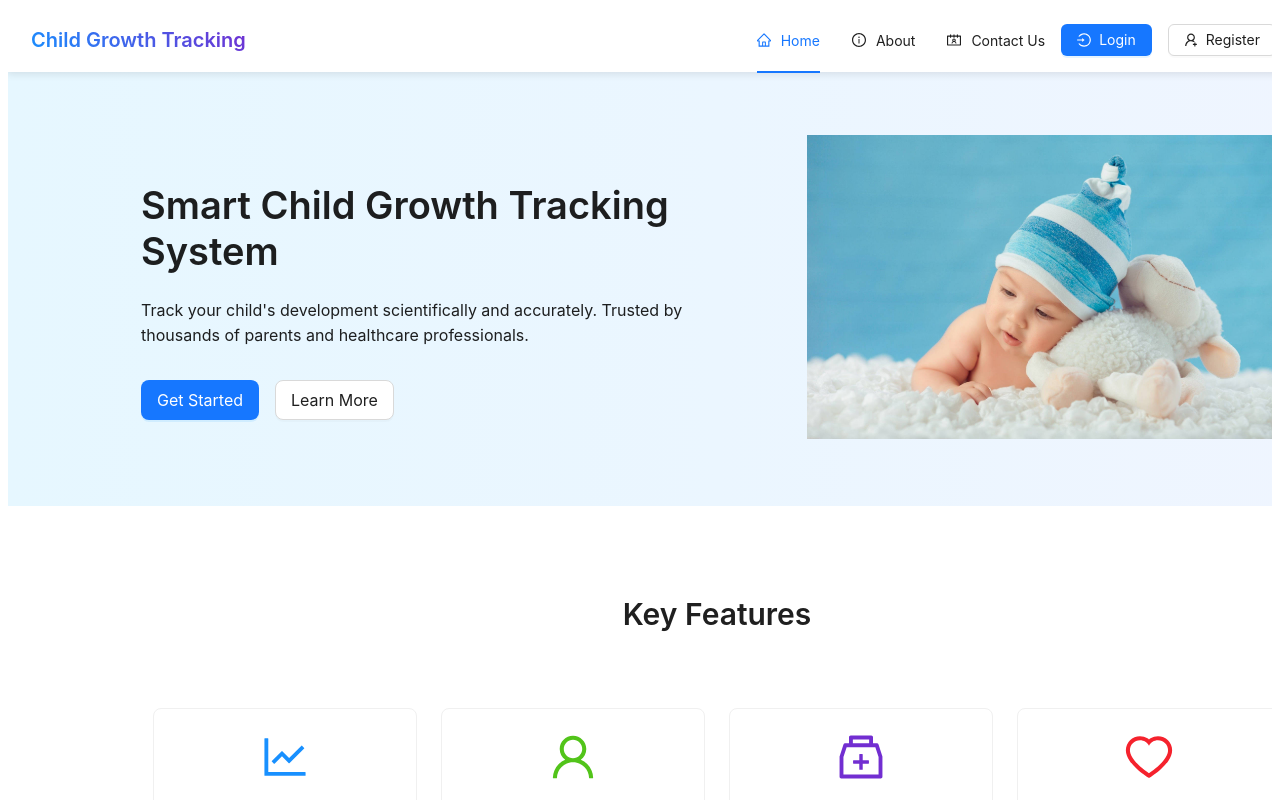
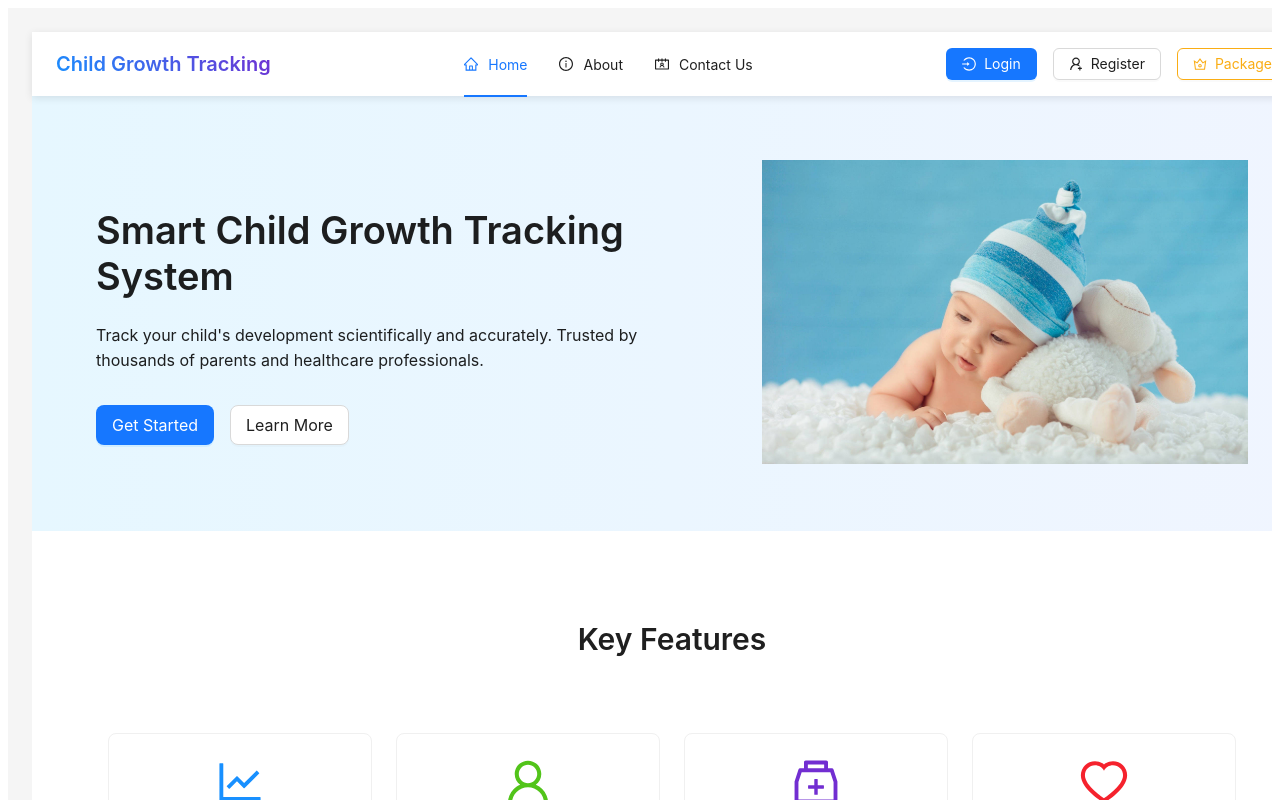
Before and after one commit to tykyfatkie/Spring2025SWP391_SE1842_Group4_FE, a React (Vite) app: page / in a window 1280 px wide. Shown: the top 800 px of the page. Built offline with nearby package versions, Linux system fonts and the light colour scheme.

Commit message:
fix layout

```diff
--- a/src/Pages/Home/GuestHomePage.tsx
+++ b/src/Pages/Home/GuestHomePage.tsx
@@ -35,7 +35,7 @@ const Homepage: React.FC = () => {
   ];
 
   return (
-    <Layout style={{ minHeight: '100vh', margin: '-25px', width: '1420px' }}>
+    <Layout style={{ minHeight: '100vh', }}>
       <GuestHeader />
 
       {/* Hero Section */}
--- a/src/components/Header/GuestHeader.tsx
+++ b/src/components/Header/GuestHeader.tsx
@@ -18,7 +18,6 @@ const GuestHeader: React.FC = () => {
   const navigate = useNavigate();
   const [selectedKey, setSelectedKey] = useState('home');
 
-  // Update the selected key based on the current path
   useEffect(() => {
     const path = location.pathname;
     if (path === '/' || path === '/home') {
@@ -30,7 +29,6 @@ const GuestHeader: React.FC = () => {
     }
   }, [location]);
 
-  // Handle logo click to navigate to home page
   const handleLogoClick = () => {
     navigate('/');
   };
@@ -43,17 +41,19 @@ const GuestHeader: React.FC = () => {
         padding: '0 24px',
         position: 'sticky',
         top: 0,
-        zIndex: 1,
-        width: '100%'
+        zIndex: 1000, // Tăng z-index để không bị che
+        width: '100vw', // Đảm bảo header luôn full-width
+        minWidth: '320px',
       }}
     >
-      <Row justify="space-between" align="middle" style={{ height: '100%' }}>
-        {/* Logo and Title */}
-        <Col>
+      <Row justify="space-between" align="middle" style={{ height: '100%', flexWrap: 'nowrap' }}>
+        {/* Logo */}
+        <Col flex="200px">
           <Title
             level={4}
             style={{
               margin: 0,
+              whiteSpace: 'nowrap', // Tránh bị xuống dòng trên màn hình nhỏ
               background: 'linear-gradient(45deg, #1890ff, #722ed1)',
               WebkitBackgroundClip: 'text',
               WebkitTextFillColor: 'transparent',
@@ -65,15 +65,14 @@ const GuestHeader: React.FC = () => {
           </Title>
         </Col>
 
-        {/* Navigation Menu */}
+        {/* Menu */}
         <Col flex="auto">
           <Menu
             mode="horizontal"
             selectedKeys={[selectedKey]}
             style={{
               border: 'none',
-              justifyContent: 'right',
-              marginLeft: '80px'
+              justifyContent: 'center', // Giúp menu cân đối
             }}
           >
             <Menu.Item key="home" icon={<HomeOutlined />}>
@@ -88,20 +87,13 @@ const GuestHeader: React.FC = () => {
           </Menu>
         </Col>
 
-        {/* Authentication Buttons */}
-        <Col>
+        {/* Auth Buttons */}
+        <Col flex="250px" style={{ textAlign: 'right' }}>
           <Space size="middle">
-            <Button
-              type="primary"
-              icon={<LoginOutlined />}
-              href="/login"
-            >
+            <Button type="primary" icon={<LoginOutlined />} href="/login">
               Login
             </Button>
-            <Button
-              icon={<UserAddOutlined />}
-              href="/register"
-            >
+            <Button icon={<UserAddOutlined />} href="/register">
               Register
             </Button>
             <Button
```
